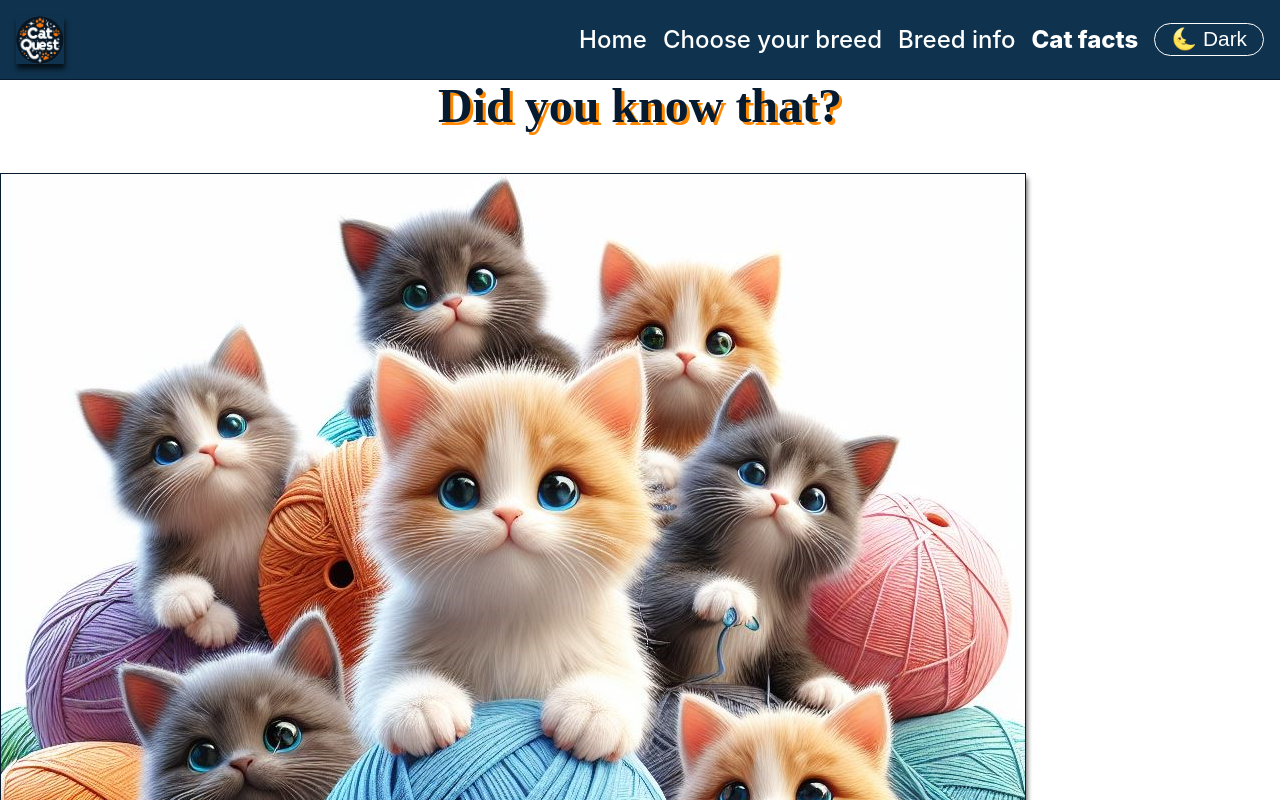
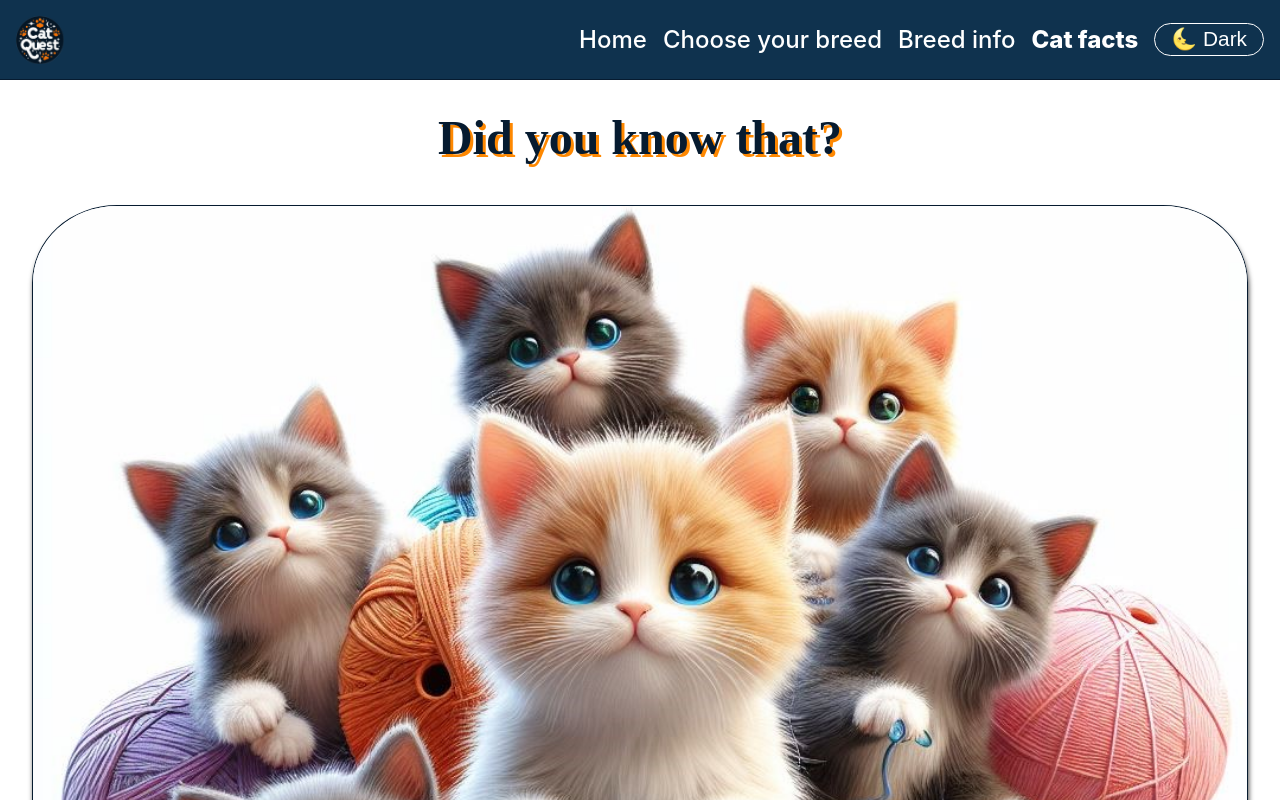
Before and after one commit to KateKlu/CatQuest, a React (Vite) app: page /cat-facts/fact in a window 1280 px wide. Shown: the top 800 px of the page. Built offline with nearby package versions, Linux system fonts and the light colour scheme; a web font is replaced by a local one.

Commit message:
add styles FactPage

```diff
--- a/src/components/breed-page/breed-page.css
+++ b/src/components/breed-page/breed-page.css
@@ -0,0 +1,25 @@
+/*  Media screen  */
+@media (min-width: 380px) {
+   .fact-page {
+      padding: 2rem;
+   }
+}
+/* Small devices (landscape phones, 576px and up) */
+@media (min-width: 576px) {
+}
+
+/* Medium devices (tablets, 768px and up) */
+@media (min-width: 768px) {
+}
+
+/* Large devices (desktops, 992px and up) */
+@media (min-width: 992px) {
+}
+
+/* X-Large devices (large desktops, 1200px and up) */
+@media (min-width: 1200px) {
+}
+
+/* XX-Large devices (larger desktops, 1400px and up) */
+@media (min-width: 1400px) {
+}
--- a/src/components/cat-facts-page/cat-facts-page.css
+++ b/src/components/cat-facts-page/cat-facts-page.css
@@ -24,3 +24,29 @@
    width: 100%;
    border-radius: 100%;
 }
+
+/*  Media screen  */
+@media (min-width: 380px) {
+   .cat-facts {
+      padding: 2rem;
+   }
+}
+/* Small devices (landscape phones, 576px and up) */
+@media (min-width: 576px) {
+}
+
+/* Medium devices (tablets, 768px and up) */
+@media (min-width: 768px) {
+}
+
+/* Large devices (desktops, 992px and up) */
+@media (min-width: 992px) {
+}
+
+/* X-Large devices (large desktops, 1200px and up) */
+@media (min-width: 1200px) {
+}
+
+/* XX-Large devices (larger desktops, 1400px and up) */
+@media (min-width: 1400px) {
+}
--- a/src/components/fact-page/FactPage.tsx
+++ b/src/components/fact-page/FactPage.tsx
@@ -6,6 +6,7 @@ import './fact-page.css';
 function FactPage() {
    return (
       <div className="fact-page">
+         <div className="conteiner">
             <h1>Did you know that?</h1>
             <CatPhoto />
             <CatFact />
@@ -13,6 +14,7 @@ function FactPage() {
                <button className="btn">Back</button>
             </Link>
          </div>
+      </div>
    );
 }
 
--- a/src/components/fact-page/fact-page.css
+++ b/src/components/fact-page/fact-page.css
@@ -0,0 +1,42 @@
+.fact-page {
+   display: flex;
+   flex-direction: column;
+   padding: 1.5rem;
+}
+
+.cat-img {
+   width: 100%;
+   border-radius: 7%;
+   margin-bottom: 25px;
+}
+
+.fact-text {
+   text-align: justify;
+   line-height: 1.3;
+}
+
+/*  Media screen  */
+@media (min-width: 380px) {
+   .fact-page {
+      padding: 2rem;
+   }
+}
+/* Small devices (landscape phones, 576px and up) */
+@media (min-width: 576px) {
+}
+
+/* Medium devices (tablets, 768px and up) */
+@media (min-width: 768px) {
+}
+
+/* Large devices (desktops, 992px and up) */
+@media (min-width: 992px) {
+}
+
+/* X-Large devices (large desktops, 1200px and up) */
+@media (min-width: 1200px) {
+}
+
+/* XX-Large devices (larger desktops, 1400px and up) */
+@media (min-width: 1400px) {
+}
--- a/src/components/header/header.css
+++ b/src/components/header/header.css
@@ -15,6 +15,7 @@
 .logo {
    max-height: calc(var(--navbar-height) - var(--navbar-paddingTB) * 2);
    border: none;
+   box-shadow: none;
    will-change: filter;
    transition: filter 300ms;
 }
--- a/src/components/home-page/home-page.css
+++ b/src/components/home-page/home-page.css
@@ -21,6 +21,7 @@
    flex-direction: column;
 }
 
+/*  Media screen  */
 @media (min-width: 380px) {
    .home {
       padding: 2rem;
--- a/src/components/search-breed-page/search-breed-page.css
+++ b/src/components/search-breed-page/search-breed-page.css
@@ -0,0 +1,25 @@
+/*  Media screen  */
+@media (min-width: 380px) {
+   .fact-page {
+      padding: 2rem;
+   }
+}
+/* Small devices (landscape phones, 576px and up) */
+@media (min-width: 576px) {
+}
+
+/* Medium devices (tablets, 768px and up) */
+@media (min-width: 768px) {
+}
+
+/* Large devices (desktops, 992px and up) */
+@media (min-width: 992px) {
+}
+
+/* X-Large devices (large desktops, 1200px and up) */
+@media (min-width: 1200px) {
+}
+
+/* XX-Large devices (larger desktops, 1400px and up) */
+@media (min-width: 1400px) {
+}
--- a/src/components/search-breed-results-page/search-breed-results-page.css
+++ b/src/components/search-breed-results-page/search-breed-results-page.css
@@ -0,0 +1,25 @@
+/*  Media screen  */
+@media (min-width: 380px) {
+   .fact-page {
+      padding: 2rem;
+   }
+}
+/* Small devices (landscape phones, 576px and up) */
+@media (min-width: 576px) {
+}
+
+/* Medium devices (tablets, 768px and up) */
+@media (min-width: 768px) {
+}
+
+/* Large devices (desktops, 992px and up) */
+@media (min-width: 992px) {
+}
+
+/* X-Large devices (large desktops, 1200px and up) */
+@media (min-width: 1200px) {
+}
+
+/* XX-Large devices (larger desktops, 1400px and up) */
+@media (min-width: 1400px) {
+}
--- a/src/components/search-page/search-page.css
+++ b/src/components/search-page/search-page.css
@@ -0,0 +1,25 @@
+/*  Media screen  */
+@media (min-width: 380px) {
+   .fact-page {
+      padding: 2rem;
+   }
+}
+/* Small devices (landscape phones, 576px and up) */
+@media (min-width: 576px) {
+}
+
+/* Medium devices (tablets, 768px and up) */
+@media (min-width: 768px) {
+}
+
+/* Large devices (desktops, 992px and up) */
+@media (min-width: 992px) {
+}
+
+/* X-Large devices (large desktops, 1200px and up) */
+@media (min-width: 1200px) {
+}
+
+/* XX-Large devices (larger desktops, 1400px and up) */
+@media (min-width: 1400px) {
+}
--- a/src/components/search-results-page/search-results-page.css
+++ b/src/components/search-results-page/search-results-page.css
@@ -0,0 +1,25 @@
+/*  Media screen  */
+@media (min-width: 380px) {
+   .fact-page {
+      padding: 2rem;
+   }
+}
+/* Small devices (landscape phones, 576px and up) */
+@media (min-width: 576px) {
+}
+
+/* Medium devices (tablets, 768px and up) */
+@media (min-width: 768px) {
+}
+
+/* Large devices (desktops, 992px and up) */
+@media (min-width: 992px) {
+}
+
+/* X-Large devices (large desktops, 1200px and up) */
+@media (min-width: 1200px) {
+}
+
+/* XX-Large devices (larger desktops, 1400px and up) */
+@media (min-width: 1400px) {
+}
```
Lines whose indentation alone changed are shown as unchanged.
